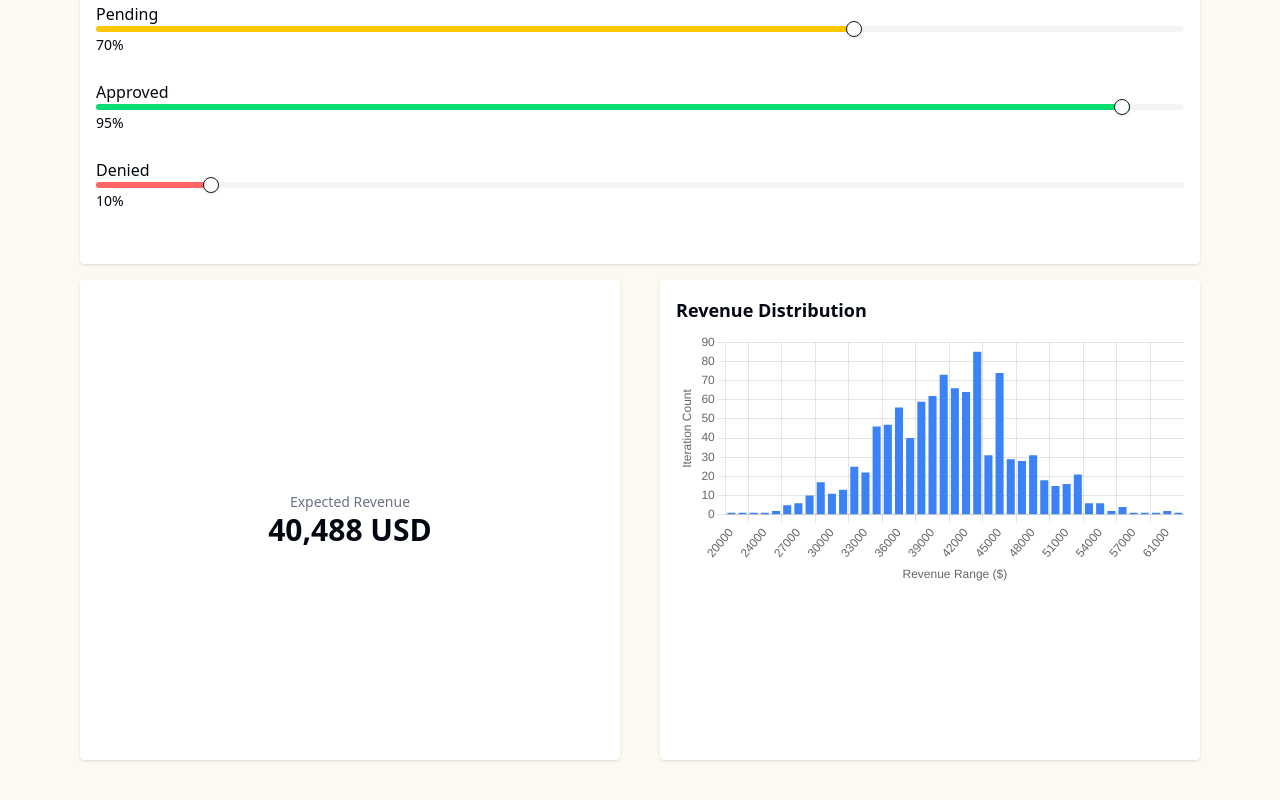
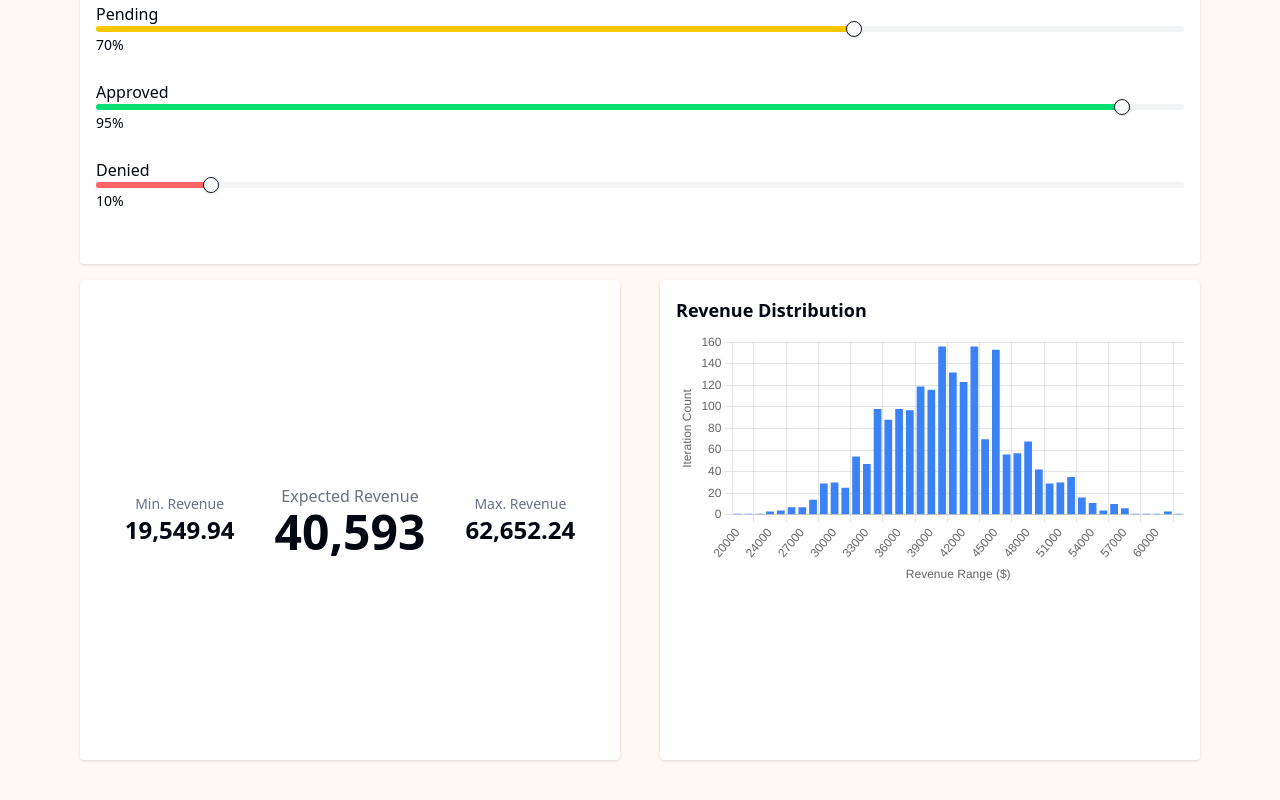
Before and after one commit to olajiredominic/claimyx-dashboard, a Next.js app: page /dashboard in a window 1280 px wide. Shown: the part 1751-2551 px from the top of the page. Built offline with nearby package versions, Linux system fonts and the light colour scheme.

Commit message:
fix: show min and max revenue

```diff
--- a/src/app/dashboard/components/simulation-results.tsx
+++ b/src/app/dashboard/components/simulation-results.tsx
@@ -2,14 +2,12 @@
 
 import { Bar } from 'react-chartjs-2';
 import { Chart as ChartJS, BarElement, CategoryScale, LinearScale } from 'chart.js';
+import { DashboardState } from '../store/useDashboardStore';
 
 ChartJS.register(BarElement, CategoryScale, LinearScale);
 
 const SimulationResults: React.FC<{
-  simulation: {
-    expectedRevenue: number;
-    distribution: Record<number, number>; // revenue => frequency
-  };
+  simulation: DashboardState["simulation"];
 }> = ({ simulation }) => {
 
   const chartData = {
@@ -27,9 +25,19 @@ const SimulationResults: React.FC<{
 
   return (
     <div className="space-y-6 flex flex-col lg:flex-row gap-5 lg:gap-10  h-120 ">
-      <div className="bg-white p-4 rounded shadow text-center h-full w-full lg:w-1/2 flex flex-col items-center justify-center">
-        <p className="text-gray-500 text-sm">Expected Revenue</p>
-        <h2 className="text-3xl font-bold">{simulation.expectedRevenue.toLocaleString()} USD</h2>
+      <div className="bg-white p-4 rounded shadow text-center h-full w-full lg:w-1/2 flex lg:flex-row flex-col gap-10 items-center justify-center">
+        <div>
+          <p className="text-gray-500 text-sm">Min. Revenue</p>
+          <h2 className="text-2xl font-bold">{simulation.minRevenue.toLocaleString()}</h2>
+        </div>
+        <div>
+          <p className="text-gray-500 text-md">Expected Revenue</p>
+          <h2 className="text-5xl font-bold">{simulation.expectedRevenue.toLocaleString()}</h2>
+        </div>
+        <div>
+          <p className="text-gray-500 text-sm">Max. Revenue</p>
+          <h2 className="text-2xl font-bold">{simulation.maxRevenue.toLocaleString()}</h2>
+        </div>
       </div>
 
       <div className="bg-white p-4 rounded shadow w-full lg:w-1/2">
--- a/src/app/dashboard/store/useDashboardStore.tsx
+++ b/src/app/dashboard/store/useDashboardStore.tsx
@@ -1,10 +1,12 @@
 import { IClaim, PaymentProbabilities } from "@/app/types/claims";
 import { create } from "zustand";
 
-interface DashboardState {
+export interface DashboardState {
   claims: IClaim[];
   simulation: {
     expectedRevenue: number;
+    minRevenue: number;
+    maxRevenue: number;
     distribution: Record<number, number>; // revenue => frequency
   };
   probabilities: {
@@ -27,6 +29,8 @@ export const useDashboardStore = create<DashboardState>((set, get) => ({
 
   simulation: {
     expectedRevenue: 0,
+    minRevenue: 0,
+    maxRevenue: 0,
     distribution: {},
   },
   setClaims: (claims) => {
@@ -48,7 +52,7 @@ export const useDashboardStore = create<DashboardState>((set, get) => ({
 
   runSimulation: () => {
     const { probabilities, claims } = get();
-    const iterations = 1000;
+    const iterations = 2000;
     const results: number[] = [];
 
     for (let i = 0; i < iterations; i++) {
@@ -72,10 +76,14 @@ export const useDashboardStore = create<DashboardState>((set, get) => ({
     });
 
     const avg = results.reduce((a, b) => a + b, 0) / results.length;
+    const max = results.length ? Math.max(...results) : 0;
+    const min = results.length ? Math.min(...results) : 0;
 
     set(() => ({
       simulation: {
         expectedRevenue: Math.round(avg),
+        minRevenue: min,
+        maxRevenue: max,
         distribution: dist,
       },
     }));
```
